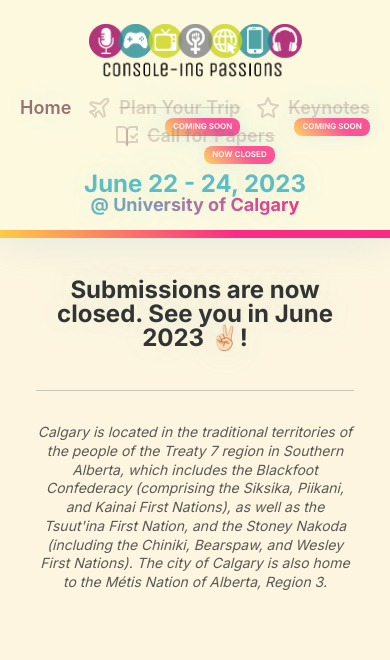
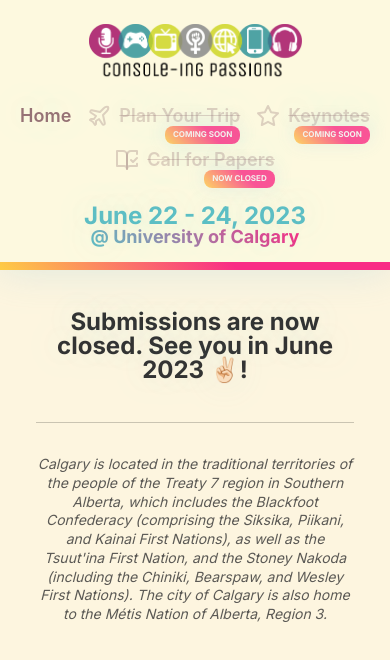
Before and after one commit to LMulvey/cp23, a Next.js app: page /call-for-papers in a window 390 px wide. Shown: the top 660 px of the page. Built offline with nearby package versions, Linux system fonts and the light colour scheme; a web font is replaced by a local one.

Commit message:
fix: mobile navbar disabled tags

```diff
--- a/src/components/Layout/Layout.tsx
+++ b/src/components/Layout/Layout.tsx
@@ -91,6 +91,8 @@
     position: 'relative',
     color: 'rgba(150, 114, 117, 0.3)',
     pointerEvents: 'none',
+    marginBottom: '$8',
+    paddingTop: '$8',
   },
 
   variants: {
@@ -126,7 +128,7 @@
 
 const LinkDisabled = styled('p', {
   position: 'absolute',
-  bottom: '-16px',
+  bottom: '-$16',
   right: 0,
   background: '$pinkGradient2',
   boxShadow: '$blue20',
```
